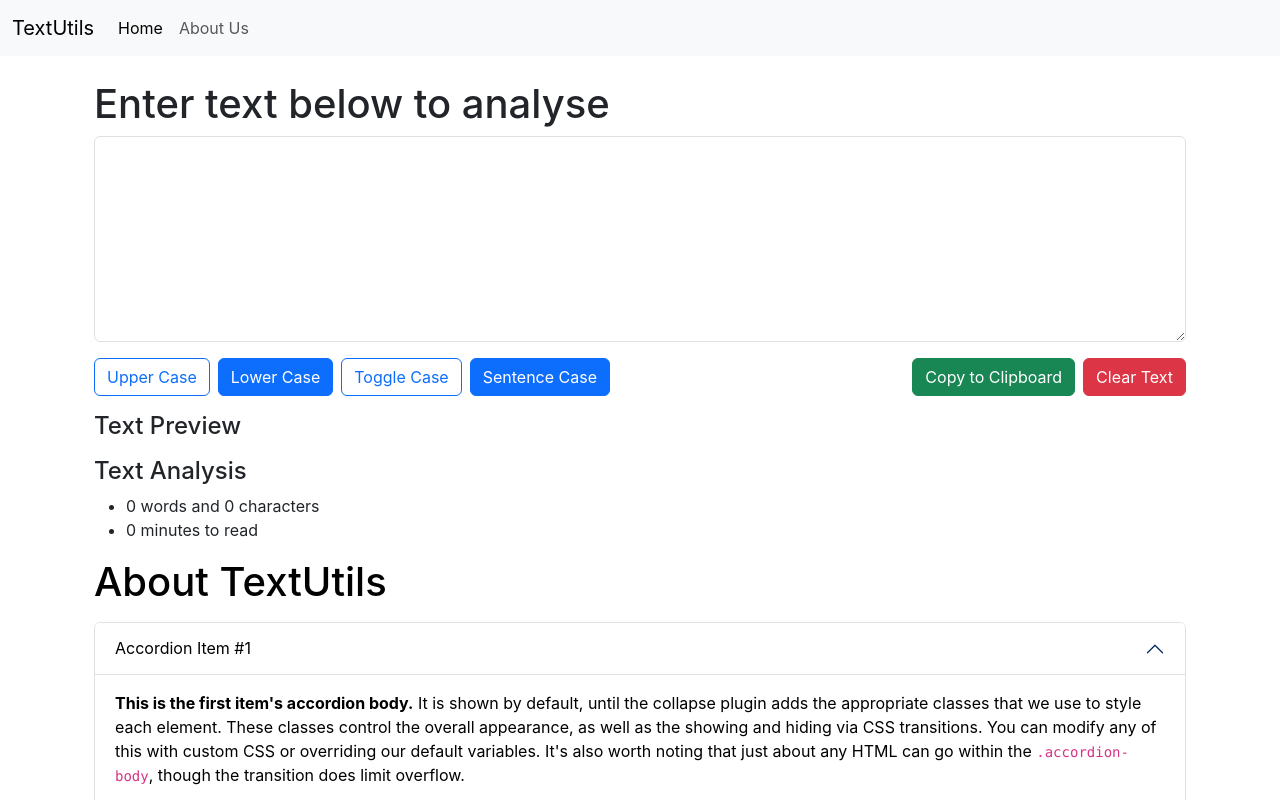
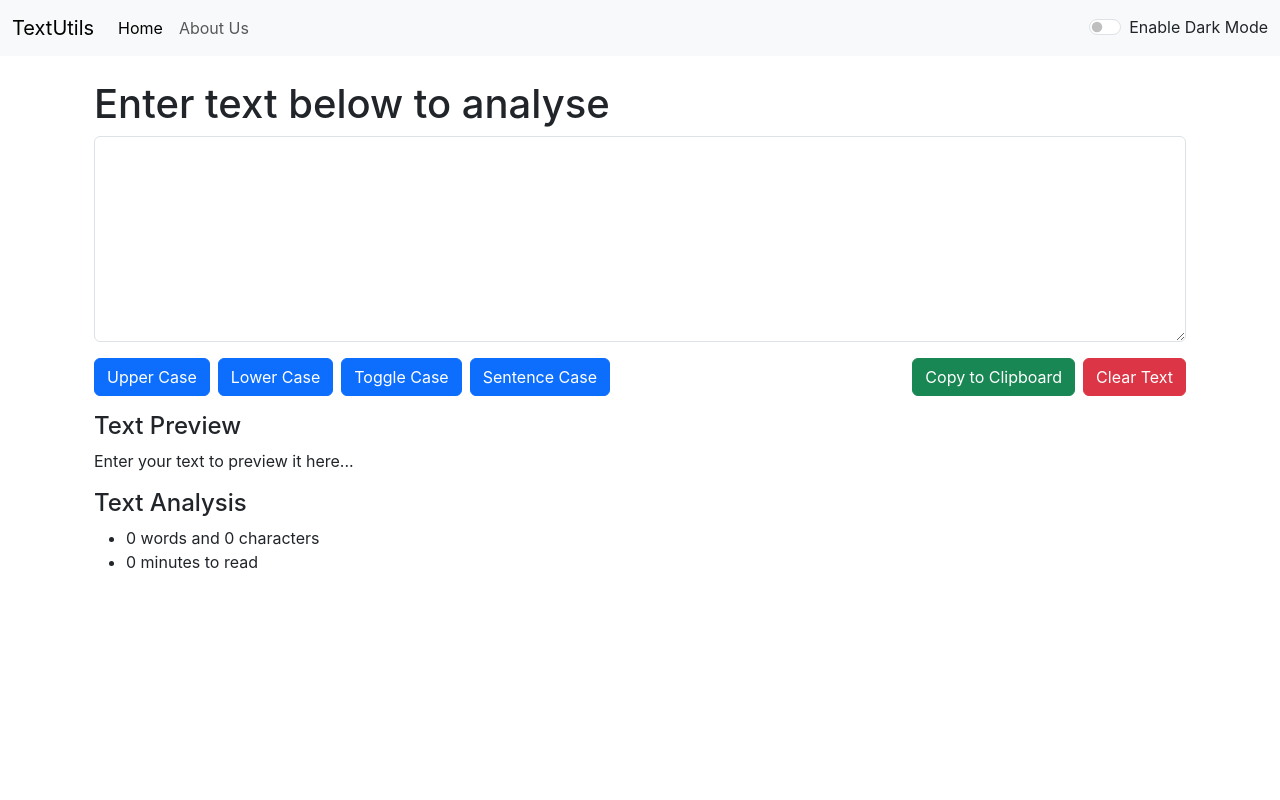
Before and after one commit to anniechakraborty/textutils, a React (Create React App) app: page / in a window 1280 px wide. Shown: the top 800 px of the page. Built offline with nearby package versions, Linux system fonts and the light colour scheme.

Commit message:
using an app wide dark mode

```diff
--- a/src/App.js
+++ b/src/App.js
@@ -1,15 +1,27 @@
+import { useState } from 'react';
 import './App.css';
 import About from './components/About';
 import NavBar from './components/NavBar';
 import TextForm from './components/TextForm';
 
 function App() {
+  const [darkMode, setDarkMode] = useState('light');
+  const toggleMode = () => {
+    if(darkMode === 'light') {
+      setDarkMode('dark');
+      document.body.style.backgroundColor = '#333';
+    }
+    else{
+      setDarkMode('light');
+      document.body.style.backgroundColor = 'white';
+    }
+  }
   return (
     <>
-      <NavBar title={"TextUtils"} aboutText="About Us"/>
+      <NavBar title={"TextUtils"} aboutText="About Us" mode={darkMode} toggleMode={toggleMode}/>
       <div className="container my-4">
-        <TextForm heading="Enter text below to analyse" />
-        <About/>
+        <TextForm heading="Enter text below to analyse" mode={darkMode}/>
+        {/* <About/> */}
       </div>
     </>
   );
--- a/src/components/NavBar.js
+++ b/src/components/NavBar.js
@@ -3,7 +3,7 @@ import PropTypes from 'prop-types'
 
 const NavBar = (props)=>{
     return (
-        <nav className="navbar navbar-expand-lg bg-body-tertiary">
+        <nav className={`navbar navbar-expand-lg bg-${props.mode}`} data-bs-theme={`${props.mode}`}>
             <div className="container-fluid">
                 <a className="navbar-brand" href="/">{props.title}</a>
                 <button className="navbar-toggler" type="button" data-bs-toggle="collapse" data-bs-target="#navbarSupportedContent" aria-controls="navbarSupportedContent" aria-expanded="false" aria-label="Toggle navigation">
@@ -18,6 +18,10 @@ const NavBar = (props)=>{
                         <a className="nav-link" href="/">{props.aboutText}</a>
                         </li>
                     </ul>
+                    <div className="form-check form-switch">
+                        <input className="form-check-input" type="checkbox" role="switch" id="toggleMode" onClick={props.toggleMode}/>
+                        <label className={`form-check-label text-${props.mode === 'light' ? 'dark' : 'light'}`} htmlFor="toggleMode">Enable Dark Mode</label>
+                    </div>
                 </div>
             </div>
         </nav>
--- a/src/components/TextForm.js
+++ b/src/components/TextForm.js
@@ -54,8 +54,9 @@ export default function TextForm(props) {
 
   const copyText = () => {
     var textBoxValue = document.getElementById("text");
+    console.log("Text box value : ", textBoxValue);
     textBoxValue.select();
-    navigator.clipboard.writeText(textBoxValue);
+    navigator.clipboard.writeText(textBoxValue.value);
   }
 
   const clearText = () => {
@@ -69,15 +70,18 @@ export default function TextForm(props) {
   return (
     <>
       <div className='container'>
-        <h1>{props.heading}</h1>
+        <h1 className={`text-${props.mode === 'light' ? 'dark' : 'light'}`}>{props.heading}</h1>
         <div className="mb-3">
-          <textarea id="text" className='form-control' value={text} onChange={onChangeClick} cols="25" rows="8"></textarea>
+          <textarea id="text" className='form-control' value={text} onChange={onChangeClick} cols="25" rows="8" style={{
+            backgroundColor : props.mode === 'light' ? 'white' : '#333',
+            color : props.mode === 'light' ? '#333' : 'white'
+          }}></textarea>
         </div>
         <div className="functionalities">
           <div className="text-functionalities">
-            <button className='btn btn-outline-primary' onClick={convertToUpperCase}>Upper Case</button>
+            <button className='btn btn-primary' onClick={convertToUpperCase}>Upper Case</button>
             <button className='btn btn-primary mx-2' onClick={convertToLowerCase}>Lower Case</button>
-            <button className='btn btn-outline-primary' onClick={toggleCase}>Toggle Case</button>
+            <button className='btn btn-primary' onClick={toggleCase}>Toggle Case</button>
             <button className='btn btn-primary mx-2' onClick={convertToSentenceCase}>Sentence Case</button>
           </div>
           <div className="system-functionalities">
@@ -88,10 +92,10 @@ export default function TextForm(props) {
       </div>
       <div className='container my-2'>
         {/* <h2>Text Summary</h2> */}
-        <h4>Text Preview</h4>
-        <p>{text}</p>
-        <h4>Text Analysis</h4>
-        <ul>
+        <h4 className={`text-${props.mode === 'light' ? 'dark' : 'light'}`}>Text Preview</h4>
+        <p className={`text-${props.mode === 'light' ? 'dark' : 'light'}`}>{text === '' ? 'Enter your text to preview it here...' : text}</p>
+        <h4 className={`text-${props.mode === 'light' ? 'dark' : 'light'}`}>Text Analysis</h4>
+        <ul className={`text-${props.mode === 'light' ? 'dark' : 'light'}`}>
           <li>{text === "" ? 0 : text.split(' ').length} words and {text.length} characters</li>
           <li>{text === "" ? 0 : text.split(' ').length * 0.008} minutes to read</li>
         </ul>
```
